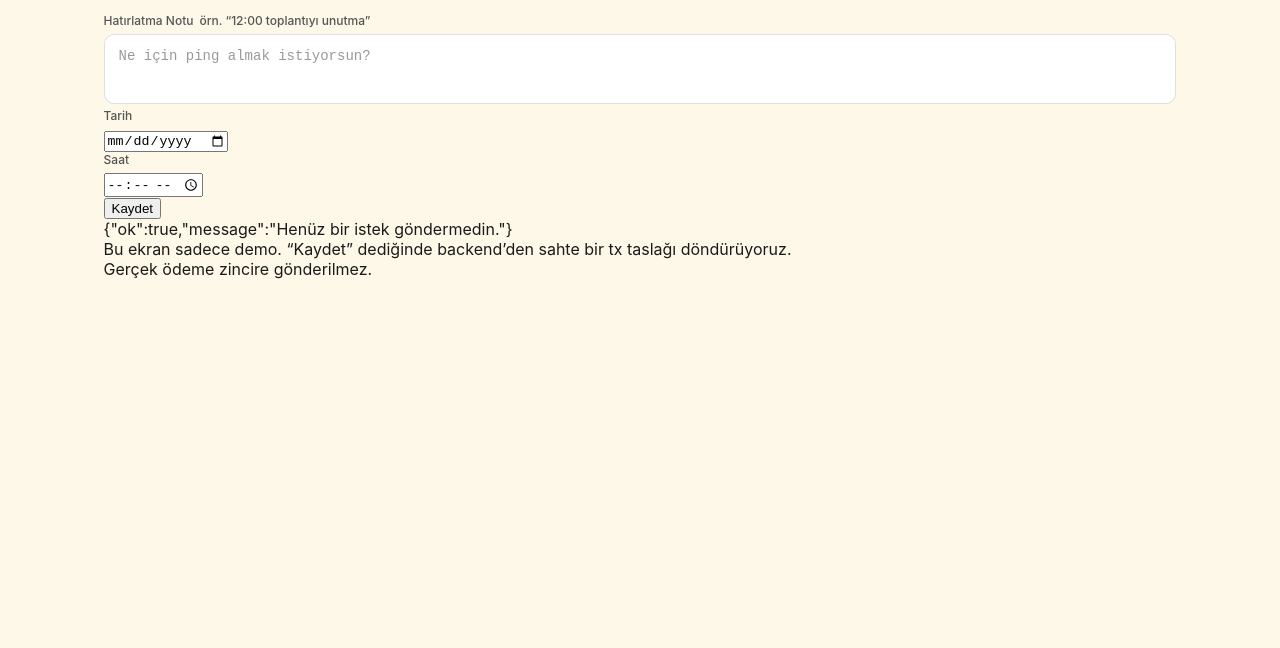
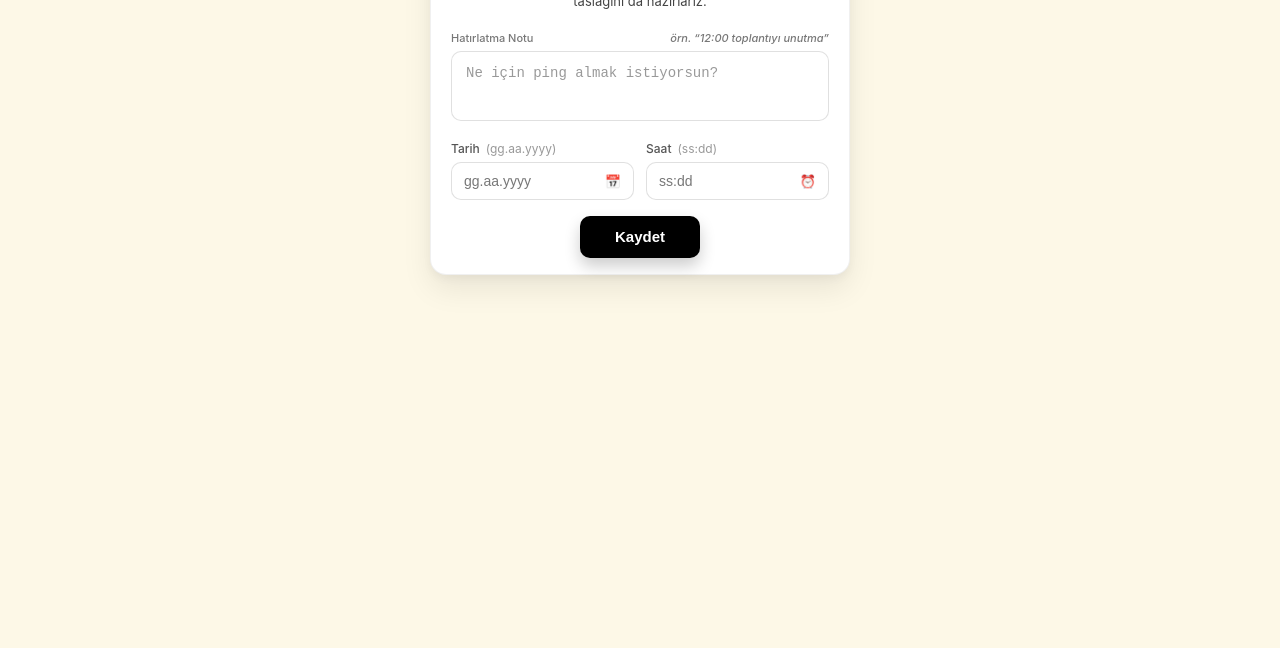
Before and after one commit to mataramasuko95/farcaster-reminder-app, a plain HTML site: page index.html in a window 1280 px wide. Shown: the part 152-800 px from the top of the page. Drawn offline with Linux system fonts and the light colour scheme.

Commit message:
Update index.html

```diff
--- a/index.html
+++ b/index.html
@@ -3,16 +3,13 @@
 <head>
   <meta charset="UTF-8" />
   <title>Farcaster Reminder Mini App</title>
-    <meta name="viewport" content="width=device-width,initial-scale=1" />
-
-    <!-- Farcaster SDK -->
   <script src="https://cdn.jsdelivr.net/npm/@farcaster/js@latest"></script>
 
   <style>
-  /* Genel sayfa stili */
+    /* --- burada az önce verdiğim CSS'nin tamamı --- */
     body {
       font-family: -apple-system, BlinkMacSystemFont, "SF Pro Text", system-ui, sans-serif;
-    background-color: #fdf8e7; /* yumuşak krem */
+      background-color: #fdf8e7;
       margin: 0;
       padding: 24px;
       color: #1a1a1a;
@@ -20,7 +17,6 @@
       justify-content: center;
     }
 
-  /* Ana kart */
     .card {
       background: #ffffff;
       width: 100%;
@@ -34,7 +30,6 @@
       box-sizing: border-box;
     }
 
-  /* Başlık alanı */
     .header {
       text-align: center;
       margin-bottom: 20px;
@@ -61,7 +56,6 @@
       margin: 0;
     }
 
-  /* Alan etiketleri */
     .section-label-row {
       display: flex;
       justify-content: space-between;
@@ -75,7 +69,6 @@
       font-style: italic;
     }
 
-  /* Not kutusu */
     textarea {
       width: 100%;
       min-height: 70px;
@@ -95,7 +88,6 @@
       color: #999;
     }
 
-  /* Tarih + Saat satırı */
     .row-inline {
       display: flex;
       gap: 12px;
@@ -149,7 +141,6 @@
       color: #777;
     }
 
-  /* Kaydet butonu */
     .save-row {
       display: flex;
       justify-content: center;
@@ -175,7 +166,6 @@
       transform: scale(0.98);
     }
 
-  /* Sonuç kutusu (kullanıcıya mesaj gösterdiğimiz yer) */
     .result-box {
       margin-top: 16px;
       background: rgba(0,0,0,0.03);
@@ -187,38 +177,56 @@
       color: #333;
       white-space: pre-wrap;
       word-break: break-word;
+      display: none; /* başta gizli */
     }
 
-  /* Not: preview tool için body zaten dar bir container içinde.
-     normal browser'da ortalanmış görünsün diye yukarıdaki flex var */
+    .result-box.ok {
+      color: #0a7a0a;
+    }
+
+    .result-box.err {
+      color: #a00;
+    }
   </style>
 
+  <script>
+    // Kaydet butonuna basıldığında backend'e POST at
+    async function handleSave() {
+      const noteEl = document.getElementById("note");
+      const dateEl = document.getElementById("date");
+      const timeEl = document.getElementById("time");
+      const outputEl = document.getElementById("output");
 
-    <script>
-      async function sendPayRequest() {
-        const noteText = document.getElementById("noteInput").value.trim();
-        const dateVal  = document.getElementById("dateInput").value;
-        const timeVal  = document.getElementById("timeInput").value;
+      const noteText = noteEl.value.trim();
+      const dateVal = dateEl.value.trim(); // "gg.aa.yyyy"
+      const timeVal = timeEl.value.trim(); // "ss:dd"
 
-        // frontend tarafında basic validation
+      // Basit validasyon
       if (!noteText) {
-          showResult({ ok: false, error: "Lütfen hatırlatma metni gir." });
-          return;
-        }
-        if (!dateVal || !timeVal) {
-          showResult({ ok: false, error: "Lütfen tarih ve saat seç." });
+        outputEl.style.display = "block";
+        outputEl.className = "result-box err";
+        outputEl.innerText = "Lütfen bir hatırlatma notu yaz.";
         return;
       }
 
-        // ==== ÖDEME / TX TASLAĞI ====
-        // Bu endpoint (api/pay.js) hâlâ aynı şekilde sahte tx taslağı veriyor.
-        try {
+      if (!dateVal || !timeVal) {
+        outputEl.style.display = "block";
+        outputEl.className = "result-box err";
+        outputEl.innerText = "Tarih ve saat seçmelisin.";
+        return;
+      }
+
+      // (örnek) formu backend'e gönder (şu anda sadece eth taslağı dönüyor)
       const body = {
         fid: 1234,
         usdAmount: 0.05,
-            ethAddress: "0xABC01234567890abcdef1234567890ABCDEF12"
+        ethAddress: "0xABC01234567890abcdef1234567890ABCDEF12",
+        note: noteText,
+        date: dateVal,
+        time: timeVal
       };
 
+      try {
         const res = await fetch("/api/pay", {
           method: "POST",
           headers: { "Content-Type": "application/json" },
@@ -227,25 +235,26 @@
 
         const data = await res.json();
 
-          // burada not+zaman bilgisini da gösterelim
-          data.noteText = noteText;
-          data.remindAt = `${dateVal} ${timeVal}`;
-
-          showResult(data);
+        // Kullanıcıya sade mesaj göster
+        if (data && data.ok) {
+          outputEl.style.display = "block";
+          outputEl.className = "result-box ok";
+          outputEl.innerText = "✅ Kaydedildi. Ödeme taslağı hazırlandı.";
+        } else {
+          outputEl.style.display = "block";
+          outputEl.className = "result-box err";
+          outputEl.innerText = "Bir şeyler ters gitti. Tekrar dene.";
+        }
       } catch (err) {
-          showResult({ ok: false, error: "İstek başarısız: " + err.message });
+        outputEl.style.display = "block";
+        outputEl.className = "result-box err";
+        outputEl.innerText = "Sunucuya ulaşılamadı.";
       }
     }
 
-      function showResult(data) {
-        const box = document.getElementById("resultBox");
-        box.textContent = JSON.stringify(data, null, 2);
-      }
-
-      // -------- Farcaster Mini App Ready --------
+    // Farcaster Mini App container'a "hazırım" sinyali yolla
     window.onload = () => {
-        // Farcaster Preview Tool "Ready not called" uyarısını susturmak için:
-        if (window.sdk && window.sdk.actions && typeof window.sdk.actions.ready === "function") {
+      if (window.sdk?.actions?.ready) {
         window.sdk.actions.ready();
       }
     };
@@ -253,71 +262,52 @@
 </head>
 
 <body>
-    <div class="app-shell">
-      <!-- Üst kart / başlık -->
-      <section class="header-card">
+  <div class="card">
+    <div class="header">
       <div class="emoji-badge">🔔</div>
-        <h1 class="title">Farcaster Reminder Mini App</h1>
-        <p class="subtitle">
+      <h1 class="app-title">Farcaster Reminder Mini App</h1>
+      <p class="app-desc">
         Bu mini app sana bir hatırlatma notu ve zamanı kaydetmek için tasarlandı.
         Kaydet dediğinde zincire gönderilecek ödeme taslağını da hazırlarız.
       </p>
-      </section>
-
-      <!-- Not alanı -->
-      <section class="note-card">
-
-        <div class="field-label">
-          <span>Hatırlatma Notu</span>
-          <span class="field-hint">örn. “12:00 toplantıyı unutma”</span>
-        </div>
-        <textarea
-          id="noteInput"
-          class="note-input"
-          placeholder="Ne için ping almak istiyorsun?"
-        ></textarea>
-
-        <div class="time-row">
-          <div class="time-field">
-            <div class="field-label">
-              <span>Tarih</span>
-            </div>
-            <input
-              id="dateInput"
-              class="date-input"
-              type="date"
-            />
     </div>
 
-          <div class="time-field">
-            <div class="field-label">
-              <span>Saat</span>
+    <!-- NOT ALANI -->
+    <div class="section-label-row">
+      <div>Hatırlatma Notu</div>
+      <div class="hint">örn. “12:00 toplantıyı unutma”</div>
     </div>
-            <input
-              id="timeInput"
-              class="time-input"
-              type="time"
-            />
+
+    <textarea
+      id="note"
+      placeholder="Ne için ping almak istiyorsun?"></textarea>
+
+    <!-- TARİH / SAAT -->
+    <div class="row-inline">
+      <div class="field-group">
+        <div class="field-label">Tarih <span style="color:#999;font-weight:400">(gg.aa.yyyy)</span></div>
+        <div class="input-like">
+          <input id="date" placeholder="gg.aa.yyyy" />
+          <span style="color:#999;font-size:13px;">📅</span>
         </div>
       </div>
 
-        <div class="save-btn-wrap">
-          <button class="save-btn" onclick="sendPayRequest()">
-            Kaydet
-          </button>
+      <div class="field-group">
+        <div class="field-label">Saat <span style="color:#999;font-weight:400">(ss:dd)</span></div>
+        <div class="input-like">
+          <input id="time" placeholder="ss:dd" />
+          <span style="color:#999;font-size:13px;">⏰</span>
         </div>
-      </section>
+      </div>
+    </div>
 
-      <!-- Sonuç / debug -->
-      <section class="result-card" id="resultBox">
-        {"ok":true,"message":"Henüz bir istek göndermedin."}
-      </section>
+    <!-- KAYDET -->
+    <div class="save-row">
+      <button id="saveBtn" onclick="handleSave()">Kaydet</button>
+    </div>
 
-      <div class="footer-hint">
-        Bu ekran sadece demo. “Kaydet” dediğinde backend’den
-        sahte bir tx taslağı döndürüyoruz.<br/>
-        Gerçek ödeme zincire gönderilmez.
-      </div>
+    <!-- KULLANICIYA MESAJ -->
+    <div id="output" class="result-box"></div>
   </div>
 </body>
 </html>
```
Lines whose indentation alone changed are shown as unchanged.
